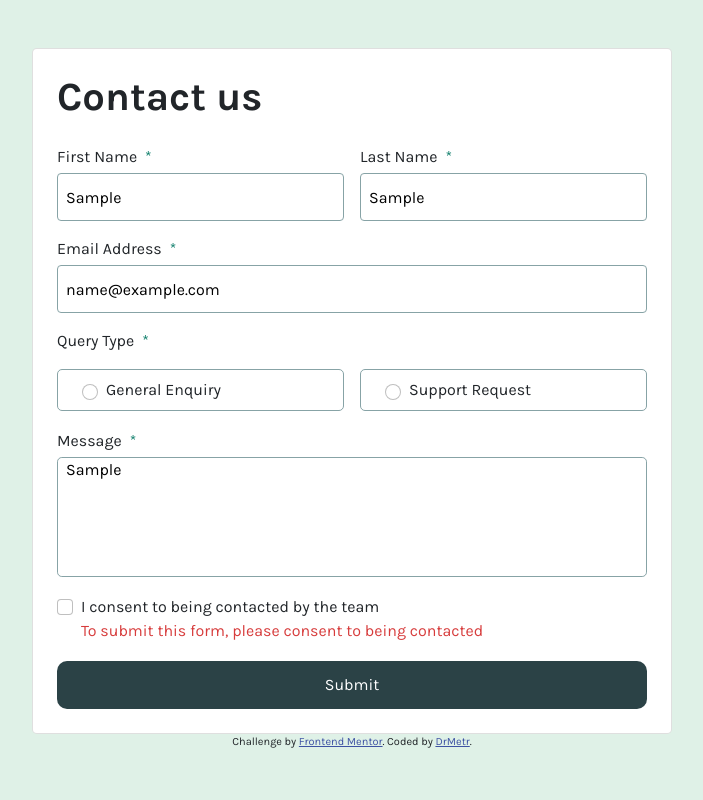
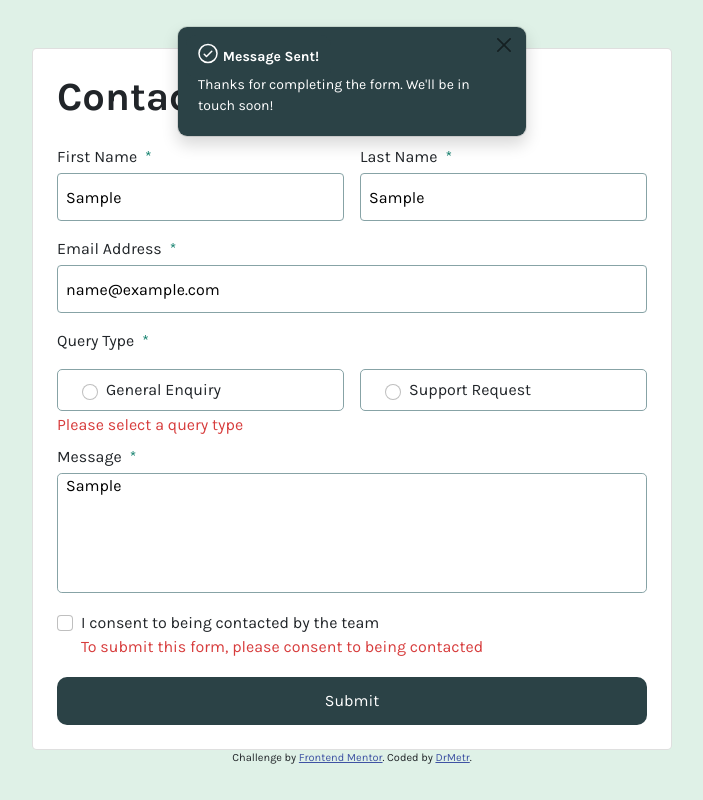
Before and after one commit to DrMetr/Contact-form-challenge, a plain HTML site: page index.html in a window 1280 px wide. Both pictures are taken after typing "Sample", "Sample", "name@example.com", "Sample" into the empty fields and a click on the button "Submit". Shown: the whole page, without its empty margins (288-991 px from the left). Drawn offline with nearby package versions, Linux system fonts and the light colour scheme.

Commit message:
finishing

```diff
--- a/index.html
+++ b/index.html
@@ -61,8 +61,11 @@
           <input type="radio" name="query type" id="sup_req" class="form-check-input" value="support request">
           <label for="sup_req" class="form-check-label ps-2 option_label"> Support Request</label>
         </div>
-      <p class="error_message">Please select a query type</p>
       </div>
+
+        <p class="error_message" id="queryType_error_message">
+          Please select a query type
+        </p>
     </div>
 
 
@@ -84,12 +87,12 @@
   </form>
 </main>
 
-  <div class="toast hide" role="alert">
+  <div class="toast" role="alert">
     <div class="d-flex flex-row justify-content-between pe-1">
     <div class="toast-header">
       Message Sent!
     </div>
-      <button type="button" class="btn-close" data-bs-dismiss="toast" aria-label="Close"></button>
+      <button type="button" class="btn-close" id="close_toast" aria-label="Close"></button>
     </div>
     <div class="toast-body">
       Thanks for completing the form. We'll be in touch soon!
--- a/script.js
+++ b/script.js
@@ -1,10 +1,12 @@
-const button = document.querySelector("button");
+const submit_button = document.querySelector("button");
 const fnameInput = document.querySelector("#fname");
 const lnameInput = document.querySelector("#lname");
 const emailInput = document.querySelector("#email");
 const messageInput = document.querySelector("#message");
 const consentInput = document.querySelector("#consent");
 const queryTypeInput = document.querySelectorAll("input[type=radio]");
+const toast = document.querySelector(".toast");
+const close_toast_button = document.querySelector("#close_toast");
 
 const emailRegExp = /^(([^<>()[\].,;:\s@"]+(\.[^<>()[\].,;:\s@"]+)*)|(".+"))@(([^<>()[\].,;:\s@"]+\.)+[^<>()[\].,;:\s@"]{2,})$/iu;
 
@@ -12,7 +14,7 @@ function validateEmail(emailInput){
     return emailRegExp.test(String(emailInput).toLowerCase());
   }
 
-button.addEventListener("click", (event) => {
+submit_button.addEventListener("click", (event) => {
     event.preventDefault();
 
     if (!validateEmail(emailInput.value)) {
@@ -21,6 +23,12 @@ button.addEventListener("click", (event) => {
     } else {
         emailInput.classList.remove("error_state");
         emailInput.nextElementSibling.style.display = "none";
+    }
+
+    if (!(queryTypeInput[0].checked || queryTypeInput[1].checked)) {
+        document.querySelector("#queryType_error_message").style.display = "inline";
+    } else {
+        document.querySelector("#queryType_error_message").style.display = "none";
     }
 
     if (!consentInput.checked) {
@@ -40,4 +48,21 @@ button.addEventListener("click", (event) => {
         }
     });
 
+    let errors = document.querySelectorAll(".error_message");
+    for (let error of errors){
+        if (error.style.display != "none"){
+            return;
+        } else {
+            if (toast.classList.contains("hide")) {
+            toast.classList.replace("hide", "show");
+            } else {
+                toast.classList.add("show");
+            }}}
+
+
 })
+
+close_toast_button.addEventListener("click", (event) => {
+    event.preventDefault();
+    toast.classList.replace("show", "hide");
+})
```
Also changed, not shown: image-1.png (added), image.png (added), 2 other files. Lines whose indentation alone changed are shown as unchanged.
